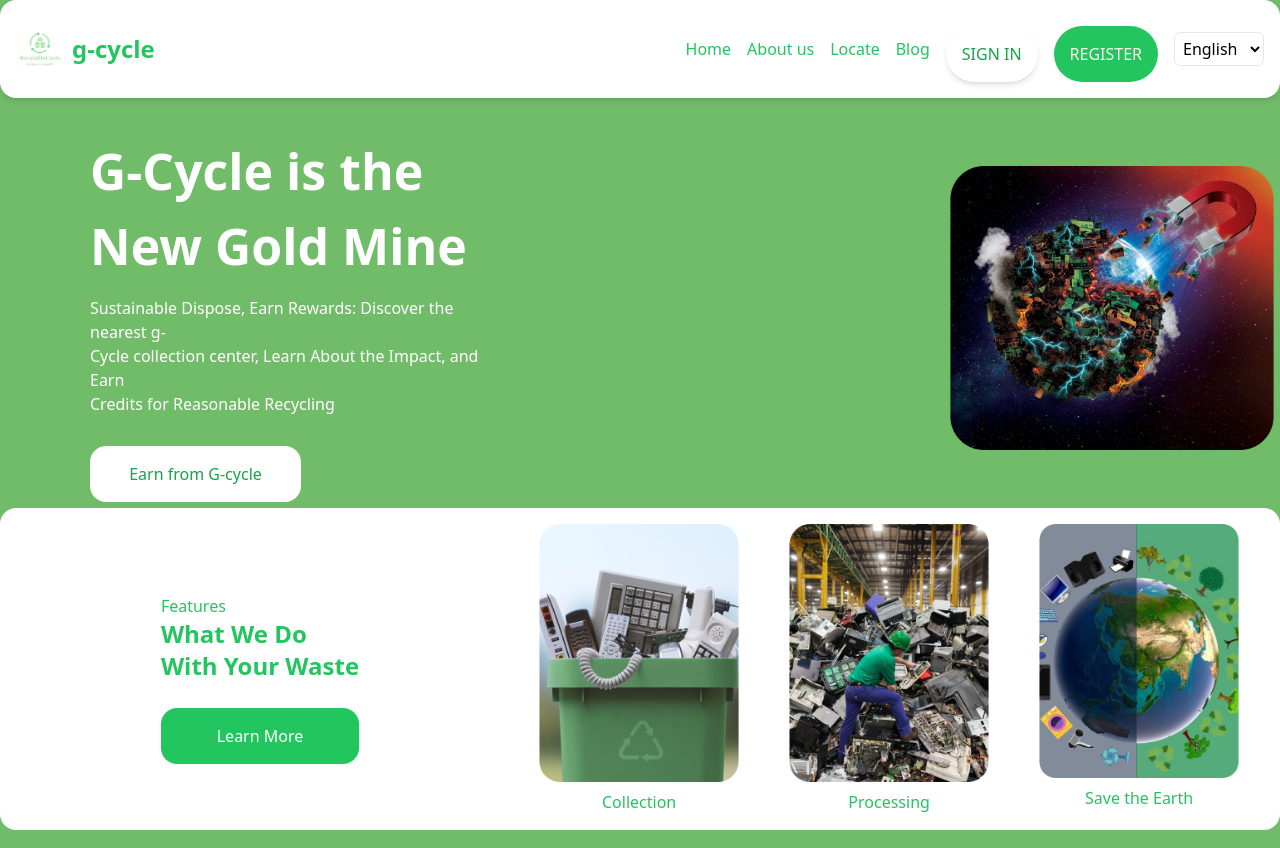
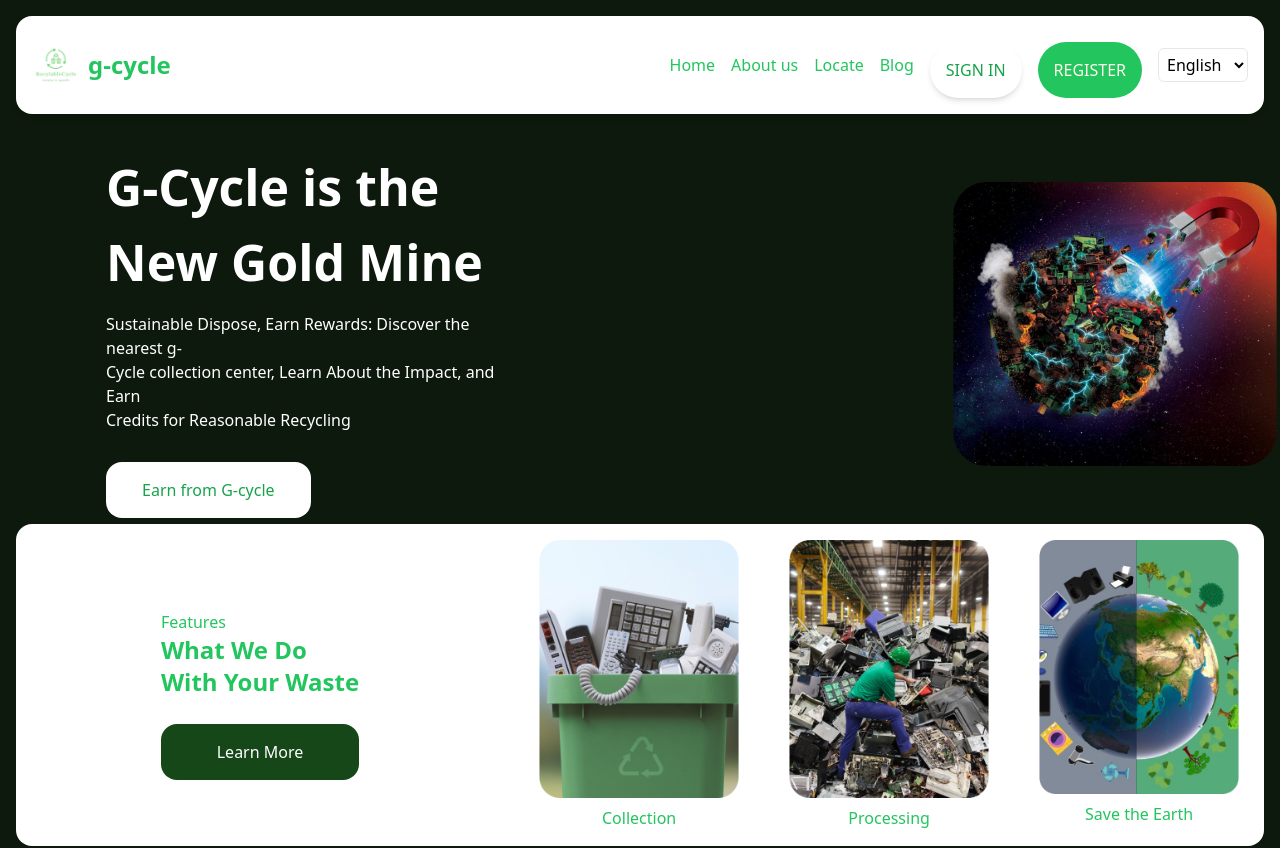
Before and after one commit to dark-royal/recycle, a React (Create React App) app: page /home in a window 1280 px wide. Shown: the top 848 px of the page. Built offline with nearby package versions, Linux system fonts and the light colour scheme.

Commit message:
Made some drastic changes

```diff
--- a/src/AllPages/Footer/fotter.jsx
+++ b/src/AllPages/Footer/fotter.jsx
@@ -1,4 +1,3 @@
-import image1 from "../../Components/asset/Preview-removebg-preview.png"
 import image2 from "../../Components/asset/Facebook.png"
 import image3 from "../../Components/asset/Instagram.png"
 import image4 from "../../Components/asset/LinkedIn.png"
--- a/src/AllPages/Section11/index.module.css
+++ b/src/AllPages/Section11/index.module.css
@@ -17,7 +17,7 @@ input {
 }
 
 button {
-    background-color: #4CAF50; /* Green */
+    background-color: #164718; /* Green */
     color: white;
     padding: 10px;
     border: none;
@@ -28,7 +28,7 @@ button {
 }
 
 button:hover {
-    background-color: #45a049;
+    background-color: #164718;
 }
 
 
--- a/src/AllPages/Section5/index.module.css
+++ b/src/AllPages/Section5/index.module.css
@@ -91,9 +91,9 @@
     transform: scale(1.05);
 }
 
-body {
-    background-color: #71BC68;
-}
+/*body {*/
+/*    background-color: #71BC68;*/
+/*}*/
 
 /* Mobile Responsive Styles */
 @media (max-width: 768px) {
--- a/src/AllPages/Section9/index.module.css
+++ b/src/AllPages/Section9/index.module.css
@@ -91,9 +91,9 @@
     transform: scale(1.05);
 }
 
-body {
-    background-color: #71BC68;
-}
+/*body {*/
+/*    background-color: #71BC68;*/
+/*}*/
 
 /* Mobile Responsive Styles */
 @media (max-width: 768px) {
--- a/src/App.css
+++ b/src/App.css
@@ -1,10 +1,7 @@
-@tailwind base;
-@tailwind components;
-@tailwind utilities;
+body{
+  background: #0d190d;
+}
 
-body{
-  @apply bg-green-800
-}
 .App {
   text-align: center;
 }
--- a/src/Components/Layout/index.jsx
+++ b/src/Components/Layout/index.jsx
@@ -6,10 +6,10 @@ const Layout = ()=>{
 
 
     return(
-        <>
+        <div className="bg-customGreen min-h-screen p-4">
             <Home/>
-        <Outlet/>
-        </>
+            <Outlet/>
+        </div>
     )
 
 
--- a/src/Pages/Home/Footer/index.jsx
+++ b/src/Pages/Home/Footer/index.jsx
@@ -1,4 +1,3 @@
-import image1 from "../../../Components/asset/Preview-removebg-preview.png"
 import image2 from "../../../Components/asset/Facebook.png"
 import image3 from "../../../Components/asset/Instagram.png"
 import image4 from "../../../Components/asset/LinkedIn.png"
@@ -7,7 +6,7 @@ import image from "../../../Components/asset/Preview-removebg-preview.png";
 
 const Footer = () => {
     return(
-        <div className="p-5 md:p-20 ">
+        <div className="p-5 md:p-20 bg-customGreen">
             <div className="flex flex-col md:flex-row">
                 <div className="flex flex-col md:flex-row ml-4 md:ml-20 gap-5">
                     <div className="flex items-center">
--- a/src/Pages/Home/HeroHeading/index.jsx
+++ b/src/Pages/Home/HeroHeading/index.jsx
@@ -14,7 +14,7 @@ const HeroHeading = () => {
                         <br /> With Your Waste
                     </h3>
                     <Link to="/information">
-                        <button className="bg-green-500 text-white p-4 rounded-2xl mb-5">
+                        <button className="bg-customG text-white p-4 rounded-2xl mb-5">
                             Learn More
                         </button>
                     </Link>
--- a/src/Pages/Home/index.jsx
+++ b/src/Pages/Home/index.jsx
@@ -5,24 +5,19 @@ import Flame from "./Flame";
 import Navbar from "../../Components/Navbar";
 import Footer from "./Footer";
 
+const Home = () => {
+    return (
+        <div className="bg-customGreen min-h-screen flex flex-col">
+            <Navbar />
+            <div className="flex-grow">
+                <Hero />
+                <HeroHeading />
+                <HeroHeadingRight />
+                <Flame />
+            </div>
+            <Footer className="mt-auto" />
+        </div>
+    );
+};
 
-
-
-const Home = ()=>{
-
-
-
-    return(
-        <>
-                <Navbar />
-                <Hero/>
-                <HeroHeading/>
-                <HeroHeadingRight/>
-                <Flame/>
-                <Footer/>
-        </>
-    )
-
-}
-
-export default Home
+export default Home;
--- a/src/index.css
+++ b/src/index.css
@@ -2,6 +2,8 @@
 @tailwind components;
 @tailwind utilities;
 
-body{
-    @apply bg-green-800
+@layer components {
+    body {
+        @apply bg-customGreen
+    }
 }
--- a/tailwind.config.js
+++ b/tailwind.config.js
@@ -7,11 +7,11 @@ module.exports = {
   theme: {
     extend: {
         colors: {
-            customGreen: '#71BC68',
+            customGreen: '#0d190d',
             customBlue: '#5D5FEF',
             ash: '#DAF0Df',
             customWhite: '#E3F2E1',
-            customG: 'rgb(154,205,76)',
+            customG: '#164718',
             customOrange: 'rgb(227, 111, 52)',
 
     },
```
